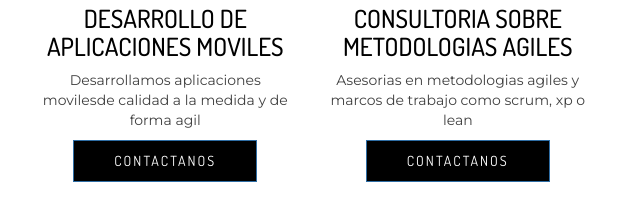
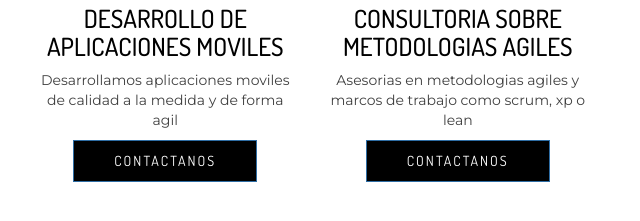
Before and after one commit to dugonic/dugonic.github.io, a plain HTML site: page index.html in a window 1280 px wide. Shown: the part 779-1000 px from the top of the page, 621-1261 px from the left. Drawn offline with Linux system fonts and the light colour scheme; files that its build step writes are made by us from their sources; some icons are missing.

Commit message:
Update text

```diff
--- a/index.html
+++ b/index.html
@@ -132,7 +132,7 @@
                     <div class="single_service wow fadeInUp" data-wow-delay="3s">
                         <i class="icon-camera"></i>
                         <h2>Desarrollo de aplicaciones moviles</h2>
-                        <p>Desarrollamos aplicaciones movilesde calidad a la medida y de forma agil</p>
+                        <p>Desarrollamos aplicaciones moviles de calidad a la medida y de forma agil</p>
                         <a href="#CONTACT"> <button type="button" class="btn btn-primary cs-btn">Contactanos</button> </a>
                     </div>
                 </div>
```
